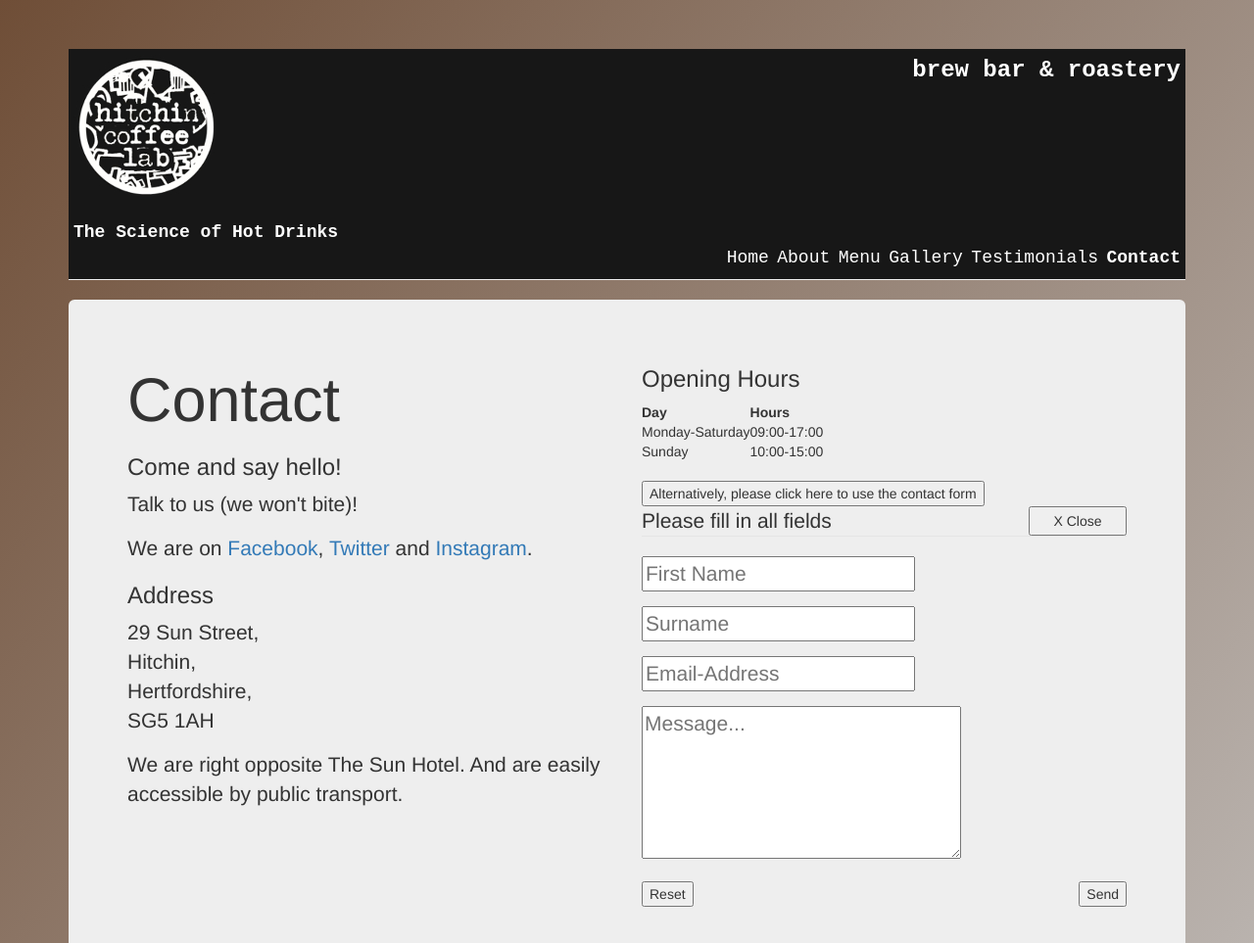
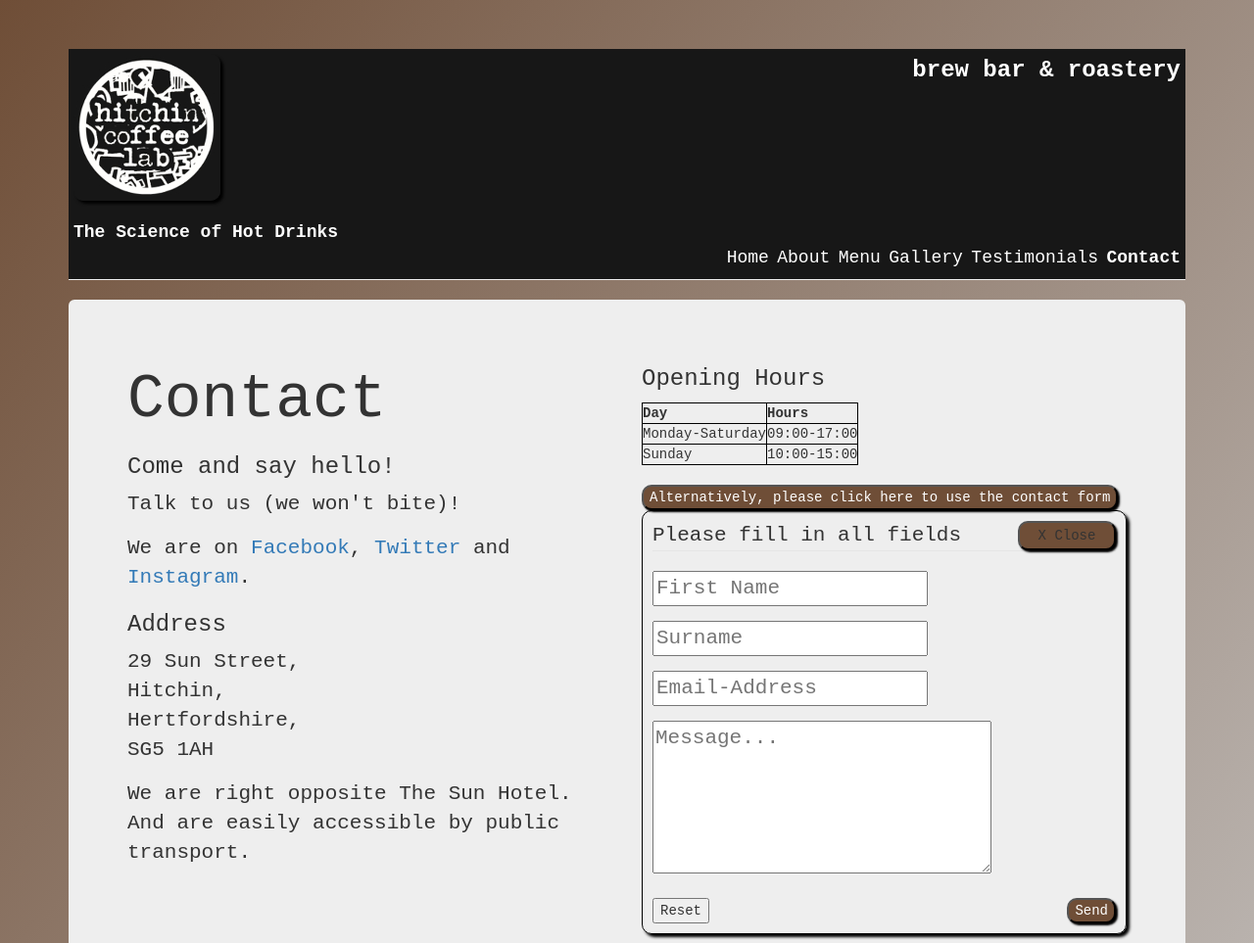
Before and after one commit to BennySLV/HitchinCoffeeLab, a PHP site: page /contact.php in a window 1280 px wide. Shown: the top 963 px of the page at 98% size. Run offline with PHP 8.4, Linux system fonts and the light colour scheme; some libraries are stand-ins or nearby versions; grey boxes are pictures that could not be loaded.

Commit message:
Added 'thead' to table CSS settings

```diff
--- a/public/css/main.css
+++ b/public/css/main.css
@@ -1,3 +1,6 @@
+@import 'header.css';
+@import 'footer.css';
+
 body {
     background-color: #6F4E37; /* For browsers that do not support gradients */
     background: -webkit-linear-gradient(left top, #6F4E37, #CCCCCC); /* For Safari 5.1 to 6.0 */
@@ -7,9 +10,54 @@ body {
     padding: 10px;
     max-width: auto;
     max-height: auto;
+    background-repeat: repeat-y;
 }
 
 .jumbotron {
+	width: 100%;
+	height: 100%;
+	max-height: auto;
+	max-width: auto;
 	padding: 10px;
-	background-color: rgba(0, 0, 0, 0.91);
+    font-family: Courier New;
 }
+
+img {
+    border-radius: 10px;
+    box-shadow: 3px 3px 3px black;
+}
+
+
+table, thead, th, tr, td {
+    max-width: 100%;
+    padding: 10px;
+    border: 1px solid black;
+}
+
+form {
+    border: 1px solid black;
+    border-radius: 10px;
+    box-shadow: 3px 3px 3px black;
+    padding: 10px;
+}
+
+button, input[type="submit"] {
+    border-radius: 10px;
+    box-shadow: 2px 2px 2px black;
+    background-color: #6F4E37;
+    color: white;
+}
+
+button:hover, input[type="submit"]:hover {
+    background-color: white;
+}
+
+#contact-form-button {
+    background-color: #6F4E37;
+    border-radius: 10px;
+    color: white;
+}
+
+#coffee-lab-exterior {
+    float: right;
+}
```
